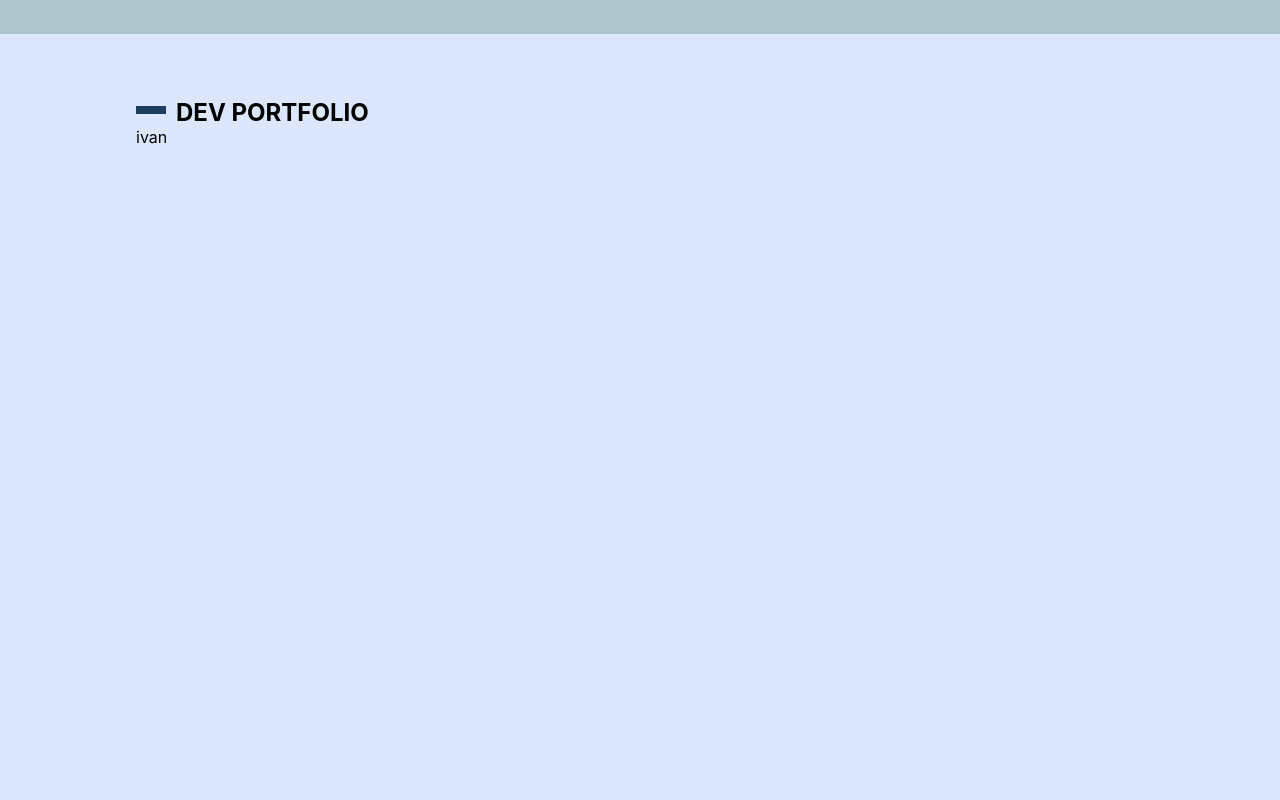
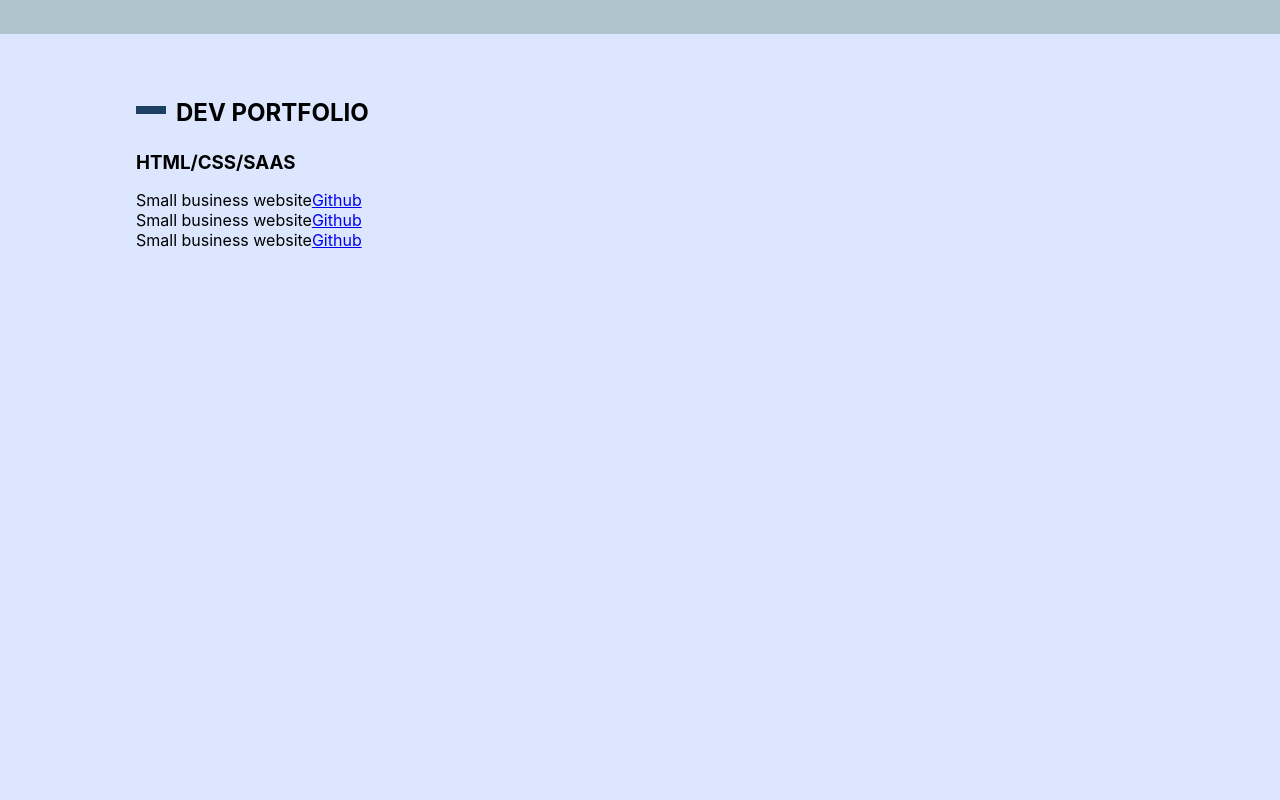
Before and after one commit to ivanburda1986/ivanburda.com-3.0, a React (Create React App) app: page / in a window 1280 px wide. Shown: the part 1620-2420 px from the top of the page. Built offline with nearby package versions, Linux system fonts and the light colour scheme.

Commit message:
portfolio

```diff
--- a/src/App.js
+++ b/src/App.js
@@ -2,6 +2,7 @@ import "./App.css";
 import Navigation from "./components/Navigation/Navigation";
 import Section from "./components/Section/Section";
 import About from "./components/About/About";
+import DevPortfolio from "./components/DevPortfolio/DevPortfolio";
 
 function App() {
   return (
@@ -14,7 +15,7 @@ function App() {
         <p>ivan</p>
       </Section>
       <Section id="devportfolio" title={"Dev Portfolio"} odd={true}>
-        <p>ivan</p>
+        <DevPortfolio />
       </Section>
       <Section id="contact" title={"Contact"} odd={false}>
         <p>ivan</p>
--- /dev/null
+++ b/src/components/DevPortfolio/DevPortfolio.js
@@ -0,0 +1,30 @@
+import React from "react";
+import styles from "./DevPortfolio.module.css";
+
+export default function DevPortfolio() {
+  return (
+    <div className={styles.DevPortfolio}>
+      <h3>HTML/CSS/SAAS</h3>
+      <ul>
+        <li>
+          <div className={styles.project}>
+            <p>Small business website</p>
+            <a href="#">Github</a>
+          </div>
+        </li>
+        <li>
+          <div className={styles.project}>
+            <p>Small business website</p>
+            <a href="#">Github</a>
+          </div>
+        </li>
+        <li>
+          <div className={styles.project}>
+            <p>Small business website</p>
+            <a href="#">Github</a>
+          </div>
+        </li>
+      </ul>
+    </div>
+  );
+}
--- /dev/null
+++ b/src/components/DevPortfolio/DevPortfolio.module.css
@@ -0,0 +1,14 @@
+.DevPortfolio {
+  width: 100%;
+  text-align: left;
+}
+
+.DevPortfolio ul {
+  list-style: none;
+}
+
+.project {
+  width: 100%;
+  display: flex;
+  flex-direction: row;
+}
--- a/src/index.css
+++ b/src/index.css
@@ -90,3 +90,11 @@ body {
 code {
   font-family: source-code-pro, Menlo, Monaco, Consolas, "Courier New", monospace;
 }
+
+h2 {
+  margin-bottom: 1.5rem;
+}
+
+h3 {
+  margin-bottom: 1rem;
+}
```
